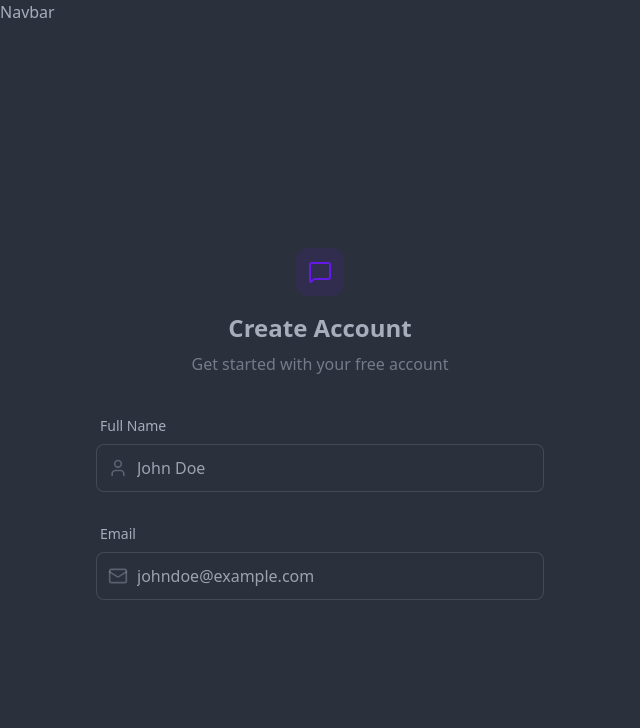
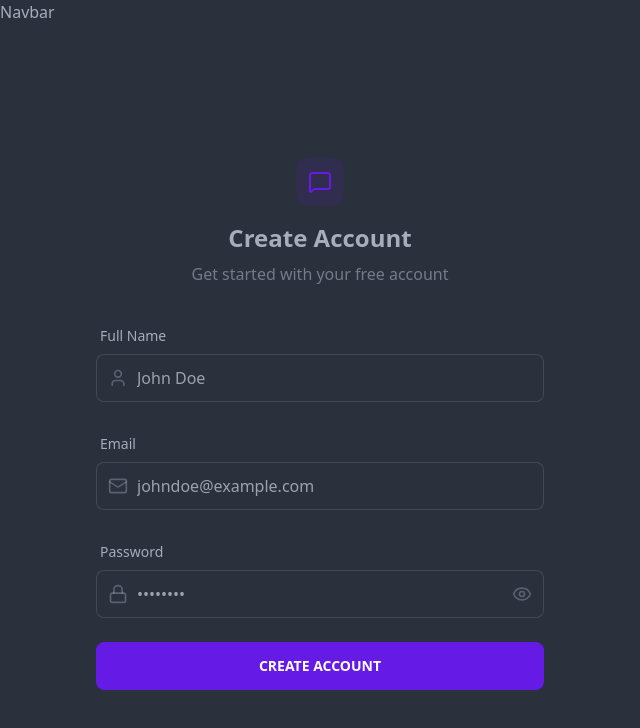
Before and after one commit to Pro-mwas1234/talk3.0, a React (Vite) app in the folder frontend/: page /signup in a window 1280 px wide. Shown: the top 728 px of the page, without its empty margins (0-640 px from the left). Built offline with nearby package versions, Linux system fonts and the light colour scheme; no server answers.

Commit message:
signup page

```diff
--- a/frontend/src/pages/SignUpPage.jsx
+++ b/frontend/src/pages/SignUpPage.jsx
@@ -1,6 +1,6 @@
 import React, { useState } from 'react'
 import { useAuthStore } from '../store/useAuthStore';
-import { Mail, MessageSquare, User } from 'lucide-react'
+import { Eye, EyeOff, Loader2, Lock, Mail, MessageSquare, User } from 'lucide-react'
 
 const SignUpPage = () => {
 
@@ -82,6 +82,49 @@ const SignUpPage = () => {
                 />
               </div>
             </div>
+
+            <div className="form-control">
+              <label className='label'>
+                <span className='label-text font-medium'>
+                 Password
+                </span>
+              </label>
+              <div className="relative">
+                <div className="absolute inset-y-0 left-0 pl-3 flex items-center pointer-events-none">
+                  <Lock className='size-5 text-base-content/40'/>
+                </div>
+                <input
+                type={showPassword ? "text" : "password"}
+                className={`input input-bordered w-full pl-10`}
+                placeholder='••••••••'
+                value={formData.password}
+                onChange={(e) => setFormData({...formData, password: e.target.value})}
+                />
+                <button
+                type='button'
+                className="absolute inset-y-0 pr-3 right-0 flex items-center"
+                onClick={() => setShowPassword(!showPassword)}
+                >
+                  {showPassword ? (
+                    <EyeOff className="size-5 text-base-content/40" />
+                  ) : (
+                    <Eye className="size-5 text-base-content/40" />
+                  )}
+                </button>
+              </div>
+            </div>
+
+
+           <button type='submit' className="btn btn-primary w-full " disabled={isSigningUp}>
+            {isSigningUp ? (
+              <>
+                <Loader2 className='size-5 animate-spin' /> Loading...
+              </>
+            ) : (
+              "Create Account"
+            )}
+           </button>
+
           </form>
 
         </div>
```
